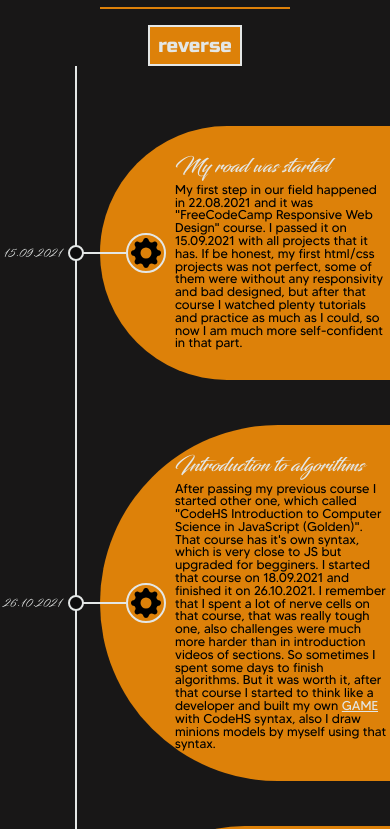
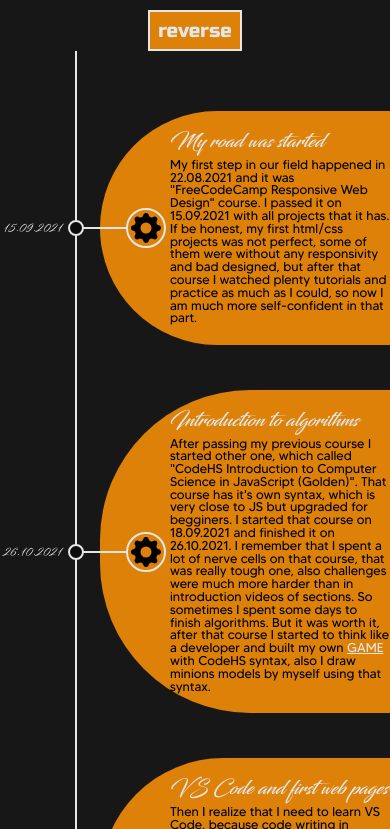
Before and after one commit to TheLastDance/Portfolio, a React (Create React App) app: page / in a window 390 px wide. Shown: the part 3315-4144 px from the top of the page. Built offline with nearby package versions, Linux system fonts and the light colour scheme.

Commit message:
changed text about me in first section, changed loading method of fonts and fixed responsivity of timeline between 350-440px

```diff
--- a/src/App.scss
+++ b/src/App.scss
@@ -1442,6 +1442,13 @@ footer {
   }
 }
 
+@media(max-width:440px) {
+  .container .content {
+    padding: 20px 0 20px 70px !important;
+    border-radius: 150px 0 0 150px !important;
+  }
+}
+
 
 
 @media (max-width: 350px) {
@@ -1489,10 +1496,6 @@ footer {
     }
   }
 
-  .container .content {
-    padding: 20px 0 20px 70px !important;
-    border-radius: 150px 0 0 150px !important;
-  }
 
   .sectionDiv {
     margin-top: $marginTop_media_350;
--- a/src/_fonts.scss
+++ b/src/_fonts.scss
@@ -7,7 +7,7 @@
         url('./fonts/Minecrafter.ttf') format('truetype');
     font-weight: normal;
     font-style: normal;
-    font-display: swap;
+    font-display: block;
 }
 
 
@@ -20,7 +20,7 @@
         url('./fonts/MADETOMMY.ttf') format('truetype');
     font-weight: normal;
     font-style: normal;
-    font-display: swap;
+    font-display: block;
 }
 
 
@@ -45,5 +45,5 @@
         url('./fonts/Blacksword.ttf') format('truetype');
     font-weight: normal;
     font-style: normal;
-    font-display: swap;
+    font-display: block;
 }
--- a/src/components/about.jsx
+++ b/src/components/about.jsx
@@ -27,9 +27,9 @@ function About() {
                     </div>
                     <div className="my_story">
                         <p>I am from Tbilisi, Georgia and I really enjoy coding. From childhood I was very close to PC's, I liked to learn things about windows OS and play computer games.
-                            In 2020 year I was graduated from the Ilia State University, Tbilisi with a degree of buisness administration. During my university days, I always preferred mathematical and logic subjects than a theoretical ones.
-                            I liked to think about algorithms of mathematical tasks. And because I am little bit introvert person and prefer to work remotly, one day I decided to try and learn frontend developement.
-                            After half year of studying I understood that I enjoy it and I want to improve myself in that field. For now I am learning frontend development for more year and I am ready to start my first job.
+                            In 2020 year I was graduated from the Ilia State University, Tbilisi with a degree of buisness administration. During my university days, I always preferred some logic subjects than a theoretical ones.
+                            I liked to think about algorithms of mathematical tasks. I also feel much more comfortable when I work remotly so, one day I decided to try and learn frontend developement.
+                            After half year of studying I understood that I enjoy it and I want to improve myself in that field. I learn frontend development for more than year and I am ready to start my first job.
                         </p>
                     </div>
                 </div>
```
